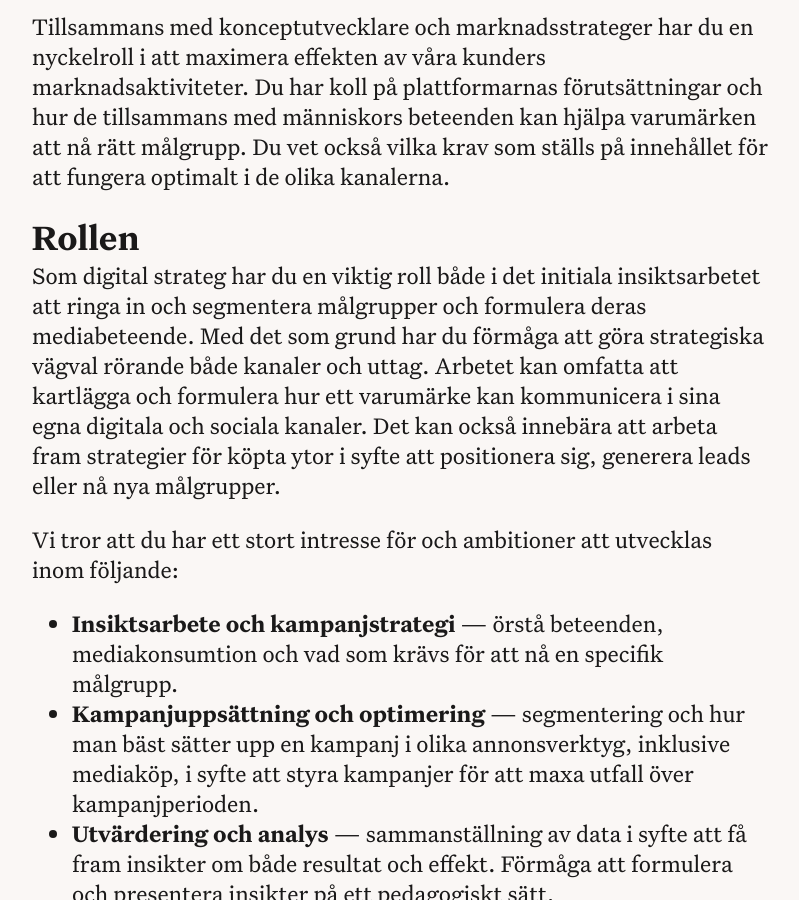
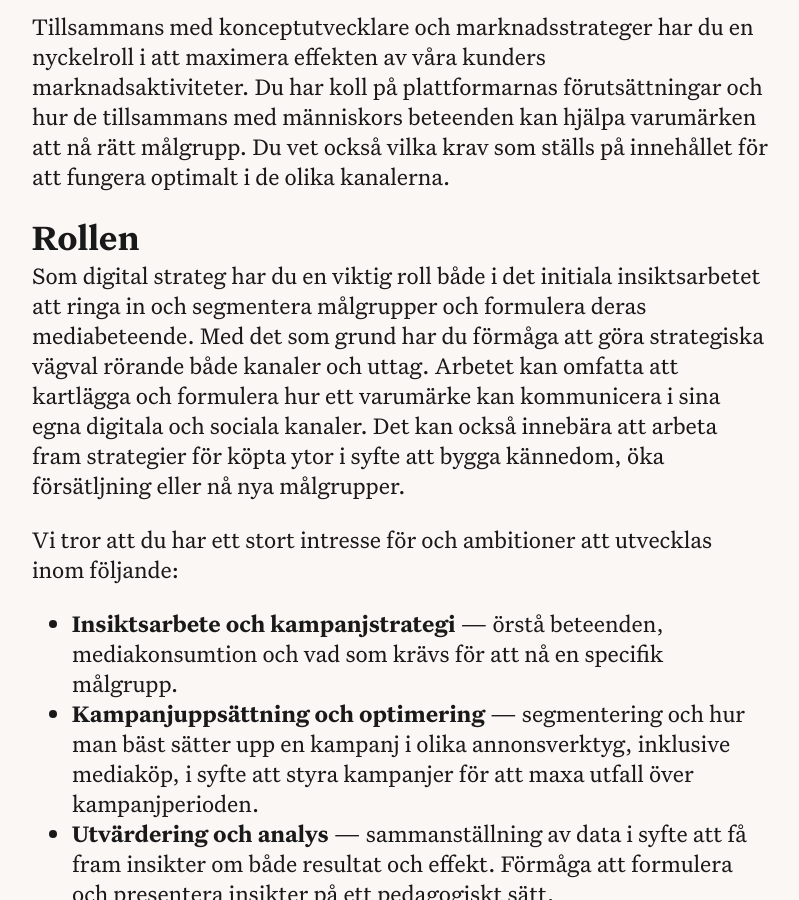
Before and after one commit to kwdstudio/kwdstudio.github.io, a Jekyll site: the page built from _jobs/digital-strateg.md, in a window 1280 px wide and 900 px high, scrolled down 570 px. Shown: the whole window, without its empty margins (240-1039 px from the left). Built offline with Jekyll 4.4.1, drawn with Linux system fonts in a browser that asks for light colours.

Commit message:
Update digital-strateg.md

```diff
--- a/_jobs/digital-strateg.md
+++ b/_jobs/digital-strateg.md
@@ -13,7 +13,7 @@ Tillsammans med konceptutvecklare och marknadsstrateger har du en nyckelroll i a
 
 ## Rollen
 
-Som digital strateg har du en viktig roll både i det initiala insiktsarbetet att ringa in och segmentera målgrupper och formulera deras mediabeteende. Med det som grund har du förmåga att göra strategiska vägval rörande både kanaler och uttag. Arbetet kan omfatta att kartlägga och formulera hur ett varumärke kan kommunicera i sina egna digitala och sociala kanaler. Det kan också innebära att arbeta fram strategier för köpta ytor i syfte att positionera sig, generera leads eller nå nya målgrupper.
+Som digital strateg har du en viktig roll både i det initiala insiktsarbetet att ringa in och segmentera målgrupper och formulera deras mediabeteende. Med det som grund har du förmåga att göra strategiska vägval rörande både kanaler och uttag. Arbetet kan omfatta att kartlägga och formulera hur ett varumärke kan kommunicera i sina egna digitala och sociala kanaler. Det kan också innebära att arbeta fram strategier för köpta ytor i syfte att bygga kännedom, öka försätljning eller nå nya målgrupper.
 
 Vi tror att du har ett stort intresse för och ambitioner att utvecklas inom följande:
 
```
